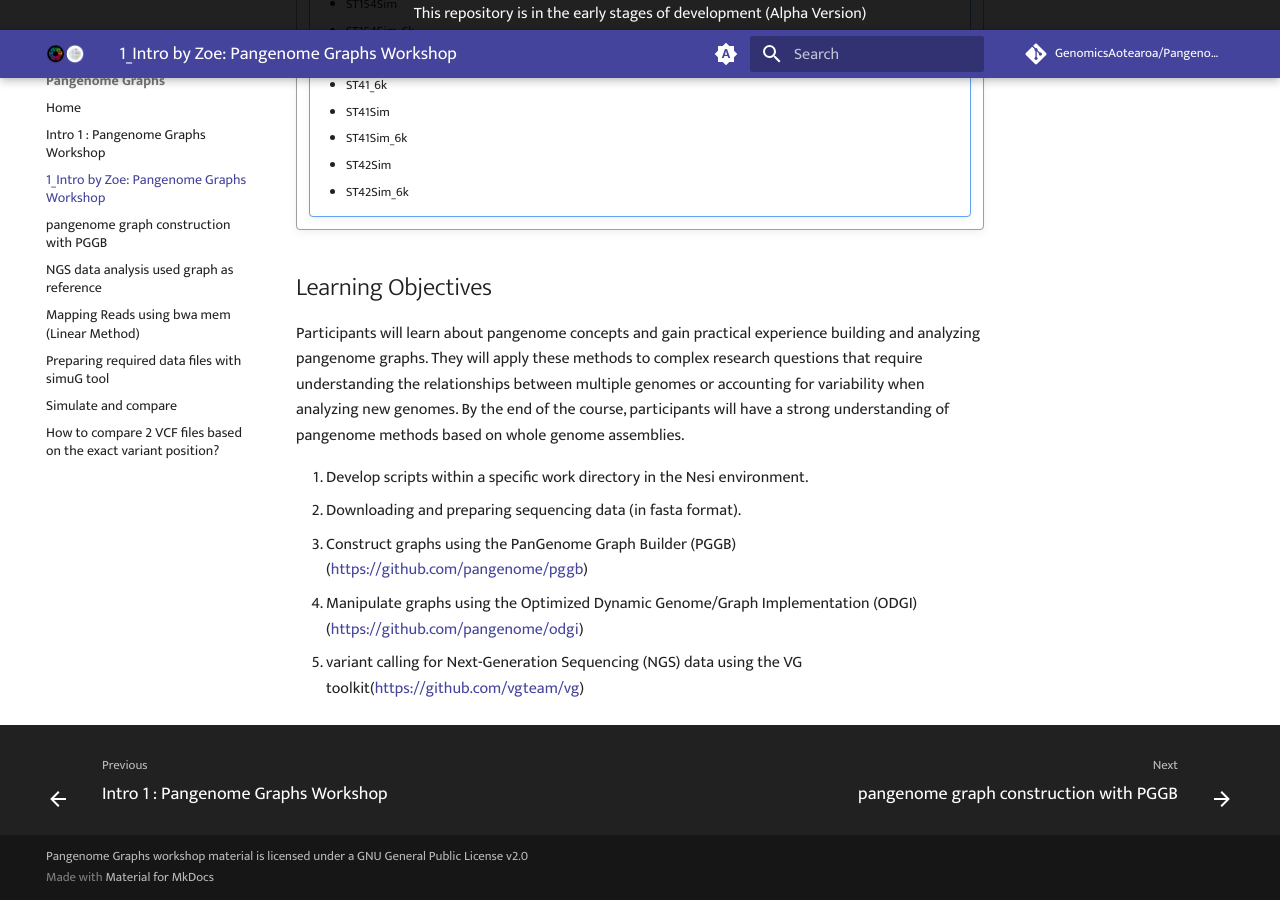
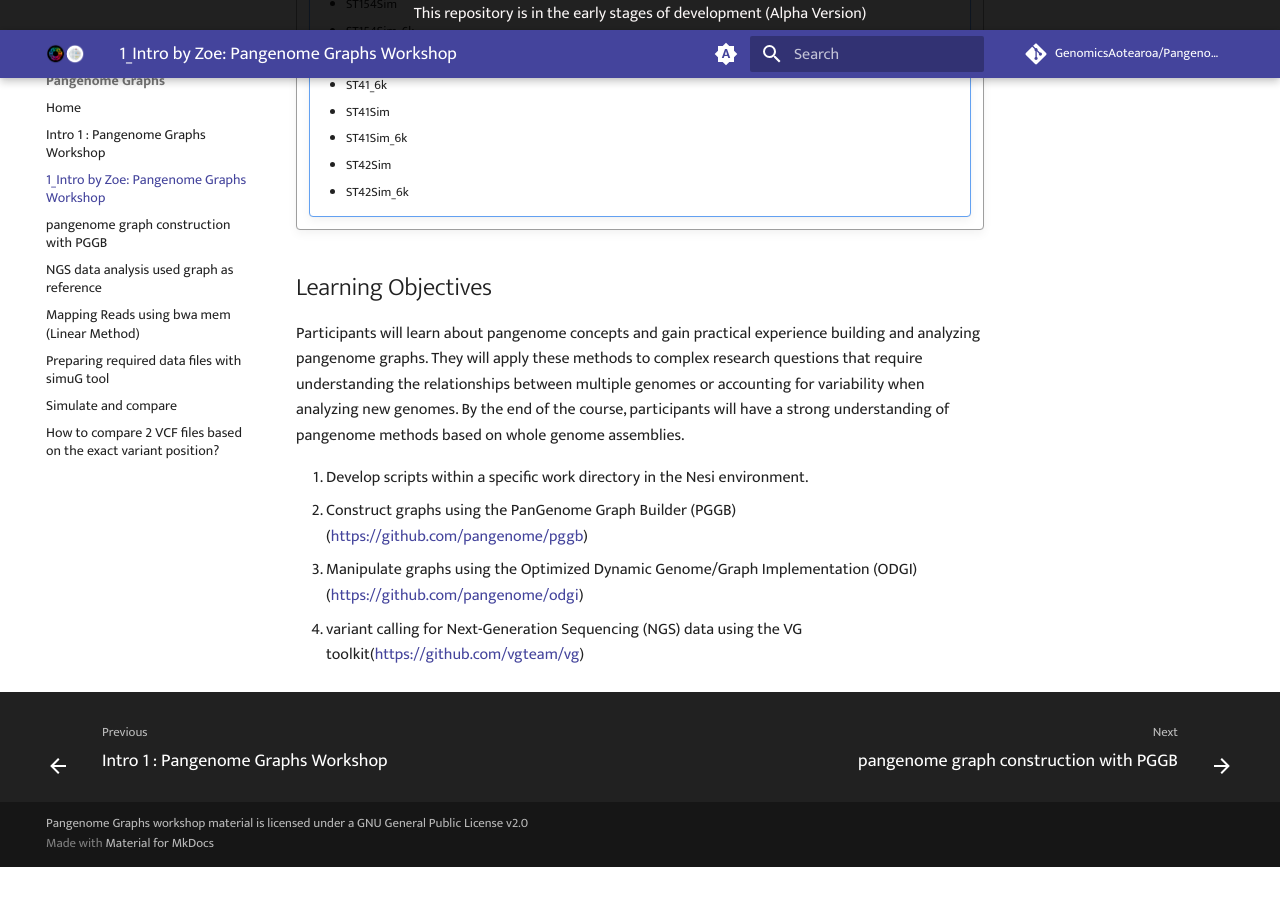
Before and after one commit to GenomicsAotearoa/Pangenome-Graphs-Workshop, an MkDocs documentation site: the page built from docs/1_Intro_Zoe.md, in a window 1280 px wide and 900 px high, scrolled down 4522 px. Built offline with MkDocs 1.6.1 and Material for MkDocs 9.7.7, drawn with Linux system fonts in a browser that asks for light colours; comment, search, counter and statistics services are not loaded; after the commit the page ends 5389 px from its top, so only the background shows below that.

Commit message:
Update 1_Intro_Zoe.md

```diff
--- a/docs/1_Intro_Zoe.md
+++ b/docs/1_Intro_Zoe.md
@@ -134,7 +134,6 @@ Lastly, the VG toolkit is harnessed for NGS data analysis against the graph, whi
 Participants will learn about pangenome concepts and gain practical experience building and analyzing pangenome graphs. They will apply these methods to complex research questions that require understanding the relationships between multiple genomes or accounting for variability when analyzing new genomes. By the end of the course, participants will have a strong understanding of pangenome methods based on whole genome assemblies.
 
 1. Develop scripts within a specific work directory in the Nesi environment.
-2. Downloading and preparing sequencing data (in fasta format).
-3. Construct graphs using the PanGenome Graph Builder (PGGB) (https://github.com/pangenome/pggb)
-4. Manipulate graphs using the Optimized Dynamic Genome/Graph Implementation (ODGI)(https://github.com/pangenome/odgi)
-5. variant calling for Next-Generation Sequencing (NGS) data using the VG toolkit(https://github.com/vgteam/vg)
+2. Construct graphs using the PanGenome Graph Builder (PGGB) (https://github.com/pangenome/pggb)
+3. Manipulate graphs using the Optimized Dynamic Genome/Graph Implementation (ODGI)(https://github.com/pangenome/odgi)
+4. variant calling for Next-Generation Sequencing (NGS) data using the VG toolkit(https://github.com/vgteam/vg)
```
